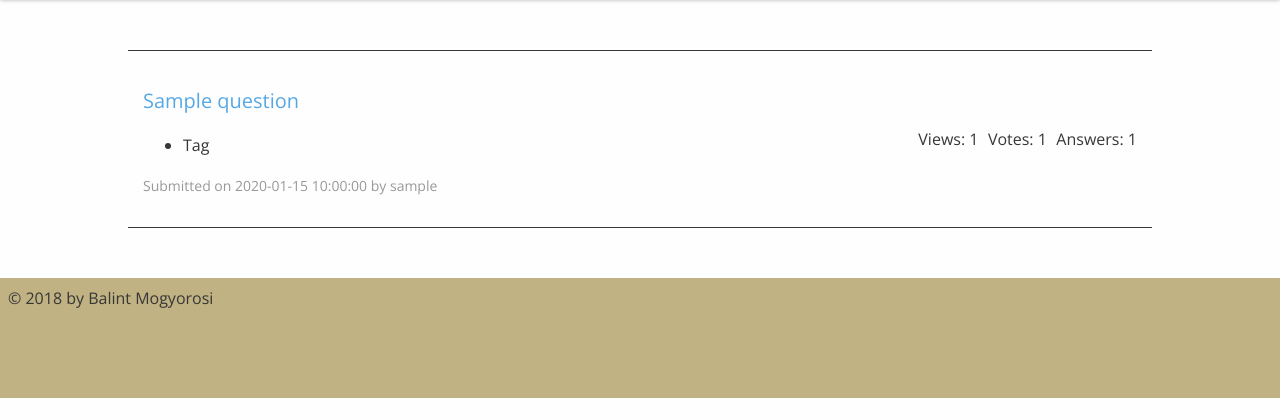
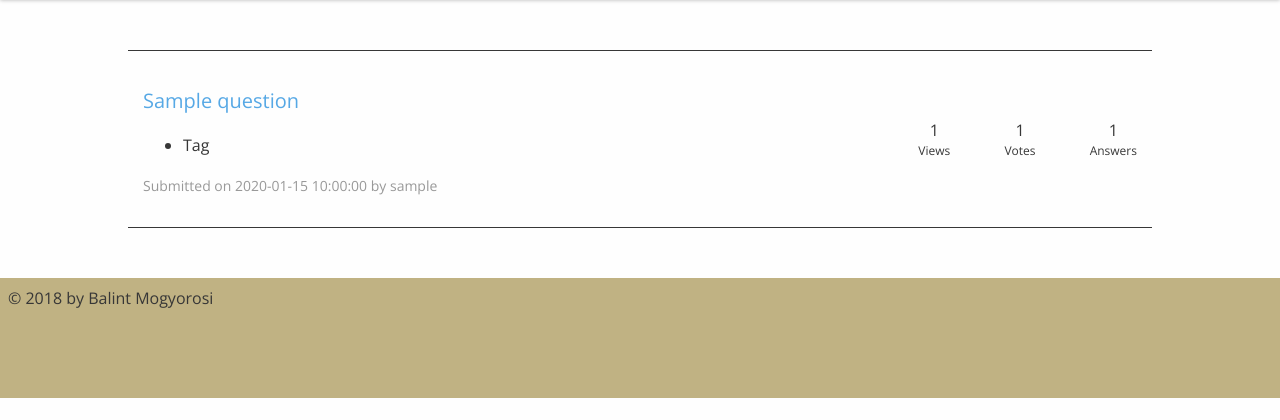
Before and after one commit to mogyorosibalin/AskMateOwn, a Flask app: template templates/home.html in a window 1280 px wide. Shown: the part 80-500 px from the top of the page. Run offline with Flask 2, Linux system fonts and the light colour scheme; the template is opened without the code that fills it: most values are stand-ins (such as "Sample title", 1, 10 or a date in 2020).

Commit message:
question formatting added to home page

```diff
--- a/templates/home.html
+++ b/templates/home.html
@@ -21,9 +21,9 @@
                 </main>
                 <aside class="question-aside">
                     <ul class="question-numbers">
-                        <li class="question-views">Views: {{ question.view_number }}</li>
-                        <li class="question-votes">Votes: {{ question.vote_number }}</li>
-                        <li class="question-answers">Answers: {{ question.answer_number }}</li>
+                        <li class="question-views"><span class="number">{{ question.view_number }}</span><span class="label">Views</span></li>
+                        <li class="question-votes"><span class="number">{{ question.vote_number }}</span><span class="label">Votes</span></li>
+                        <li class="question-answers"><span class="number">{{ question.answer_number }}</span><span class="label">Answers</span></li>
                     </ul>
                 </aside>
             </article>
```
